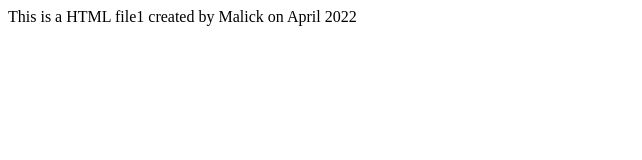
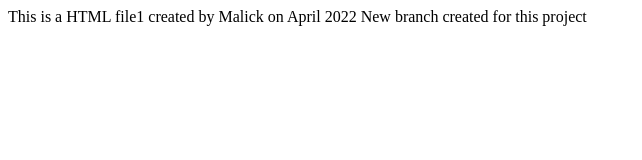
Before and after one commit to symalick73/msyrepository, a plain HTML site: page Index.html in a window 1280 px wide. Shown: the whole page, without its empty margins (0-642 px from the left). Drawn offline with Linux system fonts and the light colour scheme.

Commit message:
New line added in Index.html file

```diff
--- a/Index.html
+++ b/Index.html
@@ -8,5 +8,6 @@
 </head>
 <body>
     This is a HTML file1 created by Malick on April 2022
+    New branch created for this project
 </body>
 </html>
```
